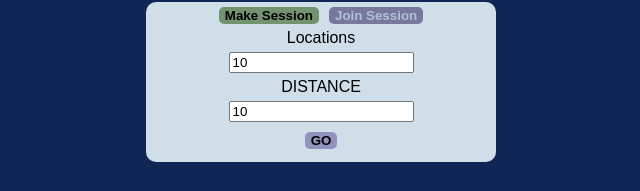
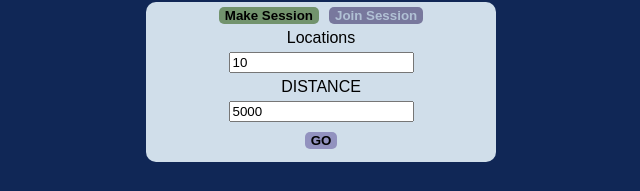
Before and after one commit to johnlhuangP/hackbrown2024, a React (Create React App) app: page / in a window 1280 px wide. Shown: the part 396-587 px from the top of the page, without its empty margins (319-959 px from the left). Built offline with nearby package versions, Linux system fonts and the light colour scheme; no server answers; a web font is replaced by a local one.

Commit message:
small changes

```diff
--- a/src/App.js
+++ b/src/App.js
@@ -11,7 +11,7 @@ function App() {
   console.log(sessionData);
   const locs = sessionData.state.locs;
   const sessionId = sessionData.state.id;
-  console.log(locs)
+  console.log('locs' + locs);
   console.log(sessionId)
   return (
     <div className="App">
--- a/src/Home.js
+++ b/src/Home.js
@@ -9,7 +9,7 @@ const Home = () => {
     const [loading, setloading] = useState(false)
     const [make, setMake] = useState(true)
     const [numberOfLocations, setNumberOfLocations] = useState(10);
-    const [distance, setDistance] = useState(10)
+    const [distance, setDistance] = useState(5000)
     const [joinCode, setJoinCode] = useState('')
 
 
@@ -130,7 +130,7 @@ useEffect(() => {
         id="distance"
         name="distance"
         min="100"  // Minimum number of locations
-        value={numberOfLocations}
+        value={distance}
         onChange={handleChange}
       />
       <button id='goMake' className = 'go' type="submit">GO</button>
```
